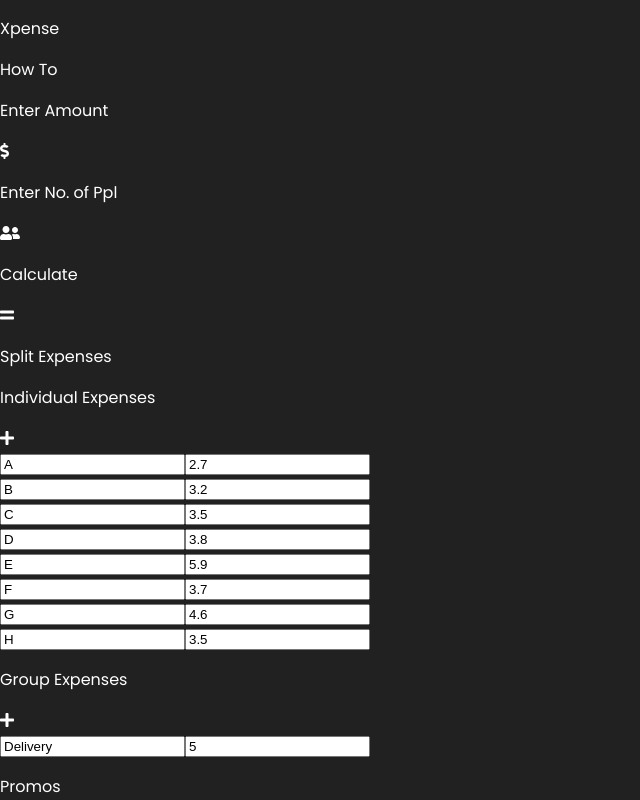
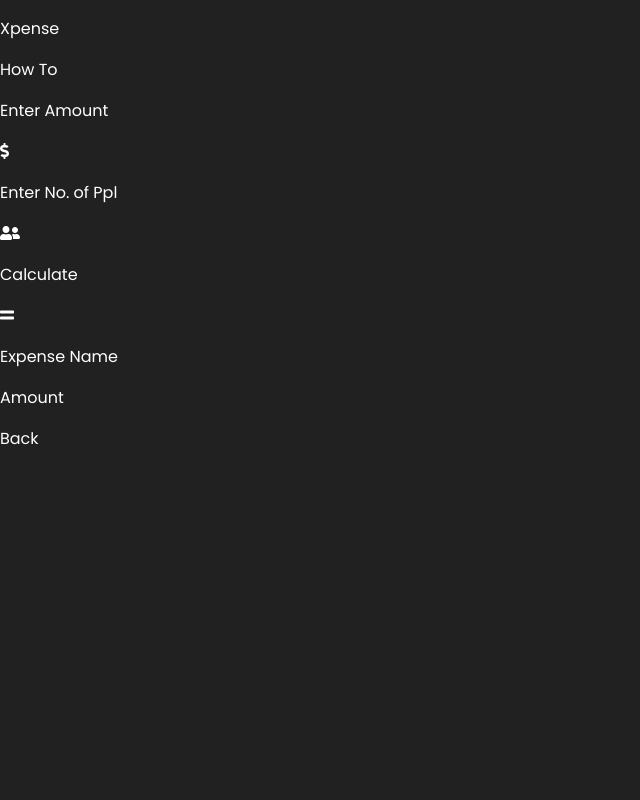
Before and after one commit to the-robot/xpense, a Next.js app in the folder src/: page / in a window 1280 px wide. Shown: the top 800 px of the page, without its empty margins (0-640 px from the left). Built offline with nearby package versions, Linux system fonts and the light colour scheme.

Commit message:
updated styling

```diff
--- a/src/components/Home/Calculator.jsx
+++ b/src/components/Home/Calculator.jsx
@@ -10,7 +10,7 @@ import { faPlus } from '@fortawesome/free-solid-svg-icons';
 
 // styling
 import grid from '../../styles/components/grid.scss';
-import style from '../../styles/components/home.scss';
+import style from '../../styles/components/home/index.scss';
 
 
 class AmountInput extends PureComponent {
@@ -139,8 +139,41 @@ class Calculator extends Component {
         },
       ],
       people: '8',
-      splitExpenses: [],
-      showResult: false,
+      splitExpenses: [
+        {
+          name: 'A',
+          amount: '2.7'
+        },
+        {
+          name: 'B',
+          amount: '3.2'
+        },
+        {
+          name: 'C',
+          amount: '3.5'
+        },
+        {
+          name: 'D',
+          amount: '3.8'
+        },
+        {
+          name: 'E',
+          amount: '5.9'
+        },
+        {
+          name: 'F',
+          amount: '3.7'
+        },
+        {
+          name: 'G',
+          amount: '4.6'
+        },
+        {
+          name: 'H',
+          amount: '3.5'
+        },
+      ],
+      showResult: true,
     };
   }
 
@@ -338,7 +371,12 @@ class Calculator extends Component {
 
     // if show result, hide calculator
     if (showResult) {
-      return <Result />
+      return <Result
+        goBack={() => this.setState({
+          showResult: false,
+        })}
+        expenses={splitExpenses}
+      />
     }
 
     return (
--- a/src/components/Home/HowTo.jsx
+++ b/src/components/Home/HowTo.jsx
@@ -8,7 +8,7 @@ import { faEquals, faDollarSign, faUserFriends } from '@fortawesome/free-solid-s
 
 // styling
 import grid from '../../styles/components/grid.scss';
-import style from '../../styles/components/home.scss';
+import style from '../../styles/components/home/index.scss';
 
 // colors
 import variables from '../../styles/index.scss';
--- a/src/components/Home/Result.jsx
+++ b/src/components/Home/Result.jsx
@@ -1,14 +1,62 @@
 import React from 'react';
 import PropTypes from 'prop-types';
 
+import { Button } from '../Common';
+
+// styling
+import grid from '../../styles/components/grid.scss';
+import style from '../../styles/components/home/result.scss';
+
+/*
+{
+  name: 'A',
+  amount: '2.7'
+},
+ */
+
 const Result = props => {
+  const { goBack } = props;
+
   return (
-    <h1>Hello</h1>
+    <div className={`${grid.container} ${style.container}`}>
+      {/* Heading */}
+      <div className={grid.row}>
+        {/* Name */}
+        <div className={`${grid.col_md} ${style.col}`}>
+          <p className={style.title}>Expense Name</p>
+        </div>
+
+        {/* Amount */}
+        <div className={`${grid.col_md} ${style.col}`}>
+          <p className={style.title}>Amount</p>
+        </div>
+      </div>
+
+      {/* Records */}
+
+      {/* Footer */}
+      <div className={grid.row}>
+        <div className={`${grid.col_lg} ${style.col} ${style.container_mid}`}>
+          <Button
+            buttonStyle={style.button}
+            callback={goBack}
+            text={'Back'}
+          />
+        </div>
+      </div>
+    </div>
   );
 };
 
 Result.propTypes = {
   goBack: PropTypes.func.isRequired,
+  expenses: PropTypes.shape({
+    name: PropTypes.string.isRequired,
+    amount: PropTypes.oneOfType([
+      PropTypes.string,
+      PropTypes.number,
+    ]),
+  }).isRequired,
 };
 
 export default Result;
--- a/src/components/Home/index.jsx
+++ b/src/components/Home/index.jsx
@@ -2,7 +2,7 @@ import React from 'react';
 
 import Calculator from './Calculator';
 import HowTo from './HowTo';
-import style from '../../styles/components/home.scss';
+import style from '../../styles/components/home/index.scss';
 
 const HomeComponent = props => {
   return (
--- a/src/styles/components/home.scss
+++ b/src/styles/components/home/index.scss
@@ -1,4 +1,4 @@
-@import '../index.scss';
+@import '../../index.scss';
 
 .calculator {
   &_button {
--- /dev/null
+++ b/src/styles/components/home/result.scss
@@ -0,0 +1,25 @@
+@import '../../index.scss';
+
+@media all and (max-width: $mobile) {
+  .col {
+    width: 50%;
+  }
+}
+
+.button {
+  margin: 0 auto;
+  padding-top: 15px;
+  padding-bottom: 15px;
+  width: 50%;
+}
+
+.container {
+  max-width: 650px;
+}
+
+.title {
+  font-size: 18px;
+  font-weight: bold;
+  margin-left: 5px;
+  text-transform: uppercase;
+}
```
